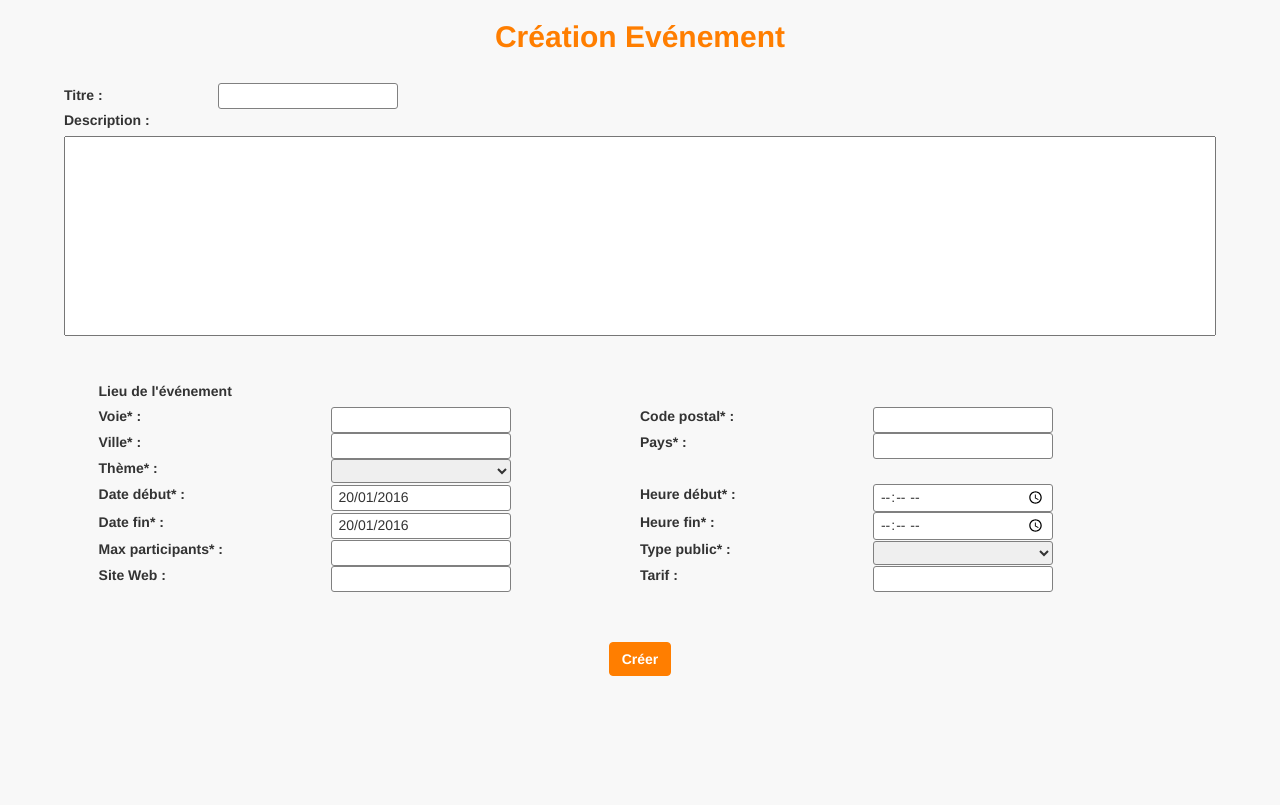
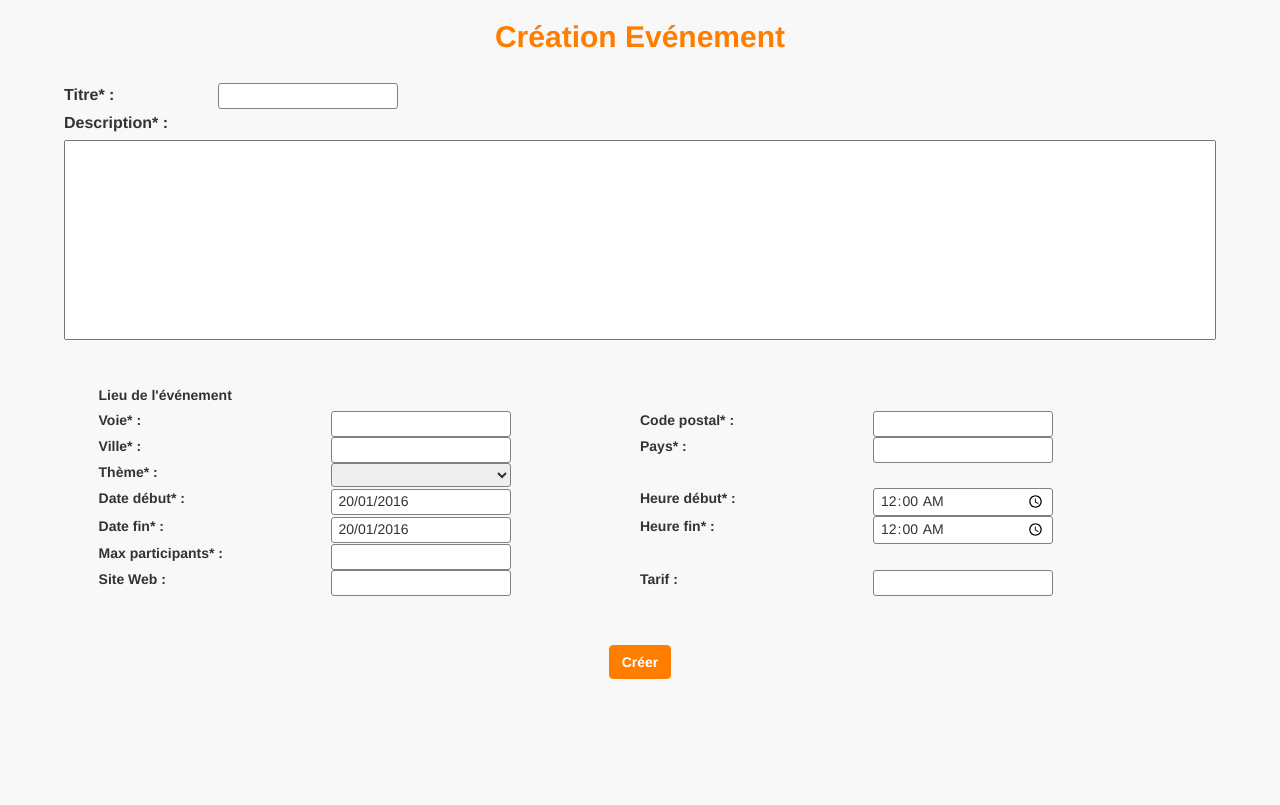
Before and after one commit to Zawartek/4event, a PHP site: page /Vue/creationEvent.php in a window 1280 px wide. Shown: the top 805 px of the page. Run offline with PHP 8.4, Linux system fonts and the light colour scheme; the template is opened without the code that fills it, so the values that code supplies are empty; some libraries are stand-ins or nearby versions.

Commit message:
LAST COMMIT

```diff
--- a/Vue/Admin/gestionEvent.php
+++ b/Vue/Admin/gestionEvent.php
@@ -174,10 +174,10 @@ and open the template in the editor.
                         </tr>
                         <tr>
                             <td>
-                                <label>Type de public :</label>
+                                <label style="visibility: hidden;">Type de public :</label>
                             </td>
                             <td>
-                                <input style="width:80%;" id="public" type="number" min="0" name="public" value="0">
+                                <input style="width:80%;visibility: hidden;" id="public" type="number" min="0" name="public" value="0">
                             </td>
                             <td>
                                 <label>Max Participants :</label>
--- a/Vue/creationEvent.php
+++ b/Vue/creationEvent.php
@@ -29,10 +29,10 @@
             <form id="creationEvent" method="post" action="index.php?controle=evenement&action=creationEvent" style="margin: auto;">
                 <h2 class="text-orange bold">Création Evénement</h2><br>
 
-                <label for="titre">Titre :</label>
+                <label style="font-size: 16px;" for="titre">Titre* :</label>
                 <input type="text" name="titre" id="titre" class="input"><br>
 
-                <label for="description">Description :</label><br>
+                <label style="font-size: 16px;" for="description">Description* :</label><br>
                 <textarea name="description" id="description" style="width: 100%; height: 200px;" class="text-area"></textarea><br><br>
 
                 <table id="tabCreationEvent">
@@ -73,21 +73,21 @@
                         <td><label for="dateDebut">Date début* :</label></td>
                         <td><input type="text" id="dateDebut" name="dateDebut" class="input" onload="this.value(Date());" readonly="readonly"></td>
                         <td><label for="heureDebut">Heure début* :</label></td>
-                        <td><input type="time" name="heureDebut" id="heureDebut" class="input"></td>
+                        <td><input type="time" name="heureDebut" id="heureDebut" class="input" value="00:00"></td>
 
                     </tr>
                     <tr>
                         <td><label for="dateFin">Date fin* :</label></td>
                         <td><input type="text" id="dateFin" name="dateFin" class="input" onload="this.value(Date());" readonly="readonly"></td>
                         <td><label for="heureFin">Heure fin* :</label></td>
-                        <td><input type="time" name="heureFin" id="heureFin" class="input"></td>
+                        <td><input type="time" name="heureFin" id="heureFin" class="input" value="00:00"></td>
                     </tr>
                     <tr>
                         <td><label for="maxParticipants">Max participants* :</label></td>
                         <td><input type="text" name="maxParticipants" id="maxParticipants" class="input"></td>
-                        <td><label for="typePublic">Type public* :</label></td>
+                        <td><label for="typePublic" style="visibility: hidden;">Type public* :</label></td>
                         <td>
-                            <select id="typePublic" name="typePublic" class="input">
+                            <select id="typePublic" name="typePublic" class="input" style="visibility: hidden;">
                                 <?php
                                 foreach($themes as $theme)
                                 {
```
Also changed, not shown: Vue/img/logoTheme/star-wars-episode-7-image.jpg (added), Vue/img/photoProfil/star-wars-episode-7-image.jpg (added).
